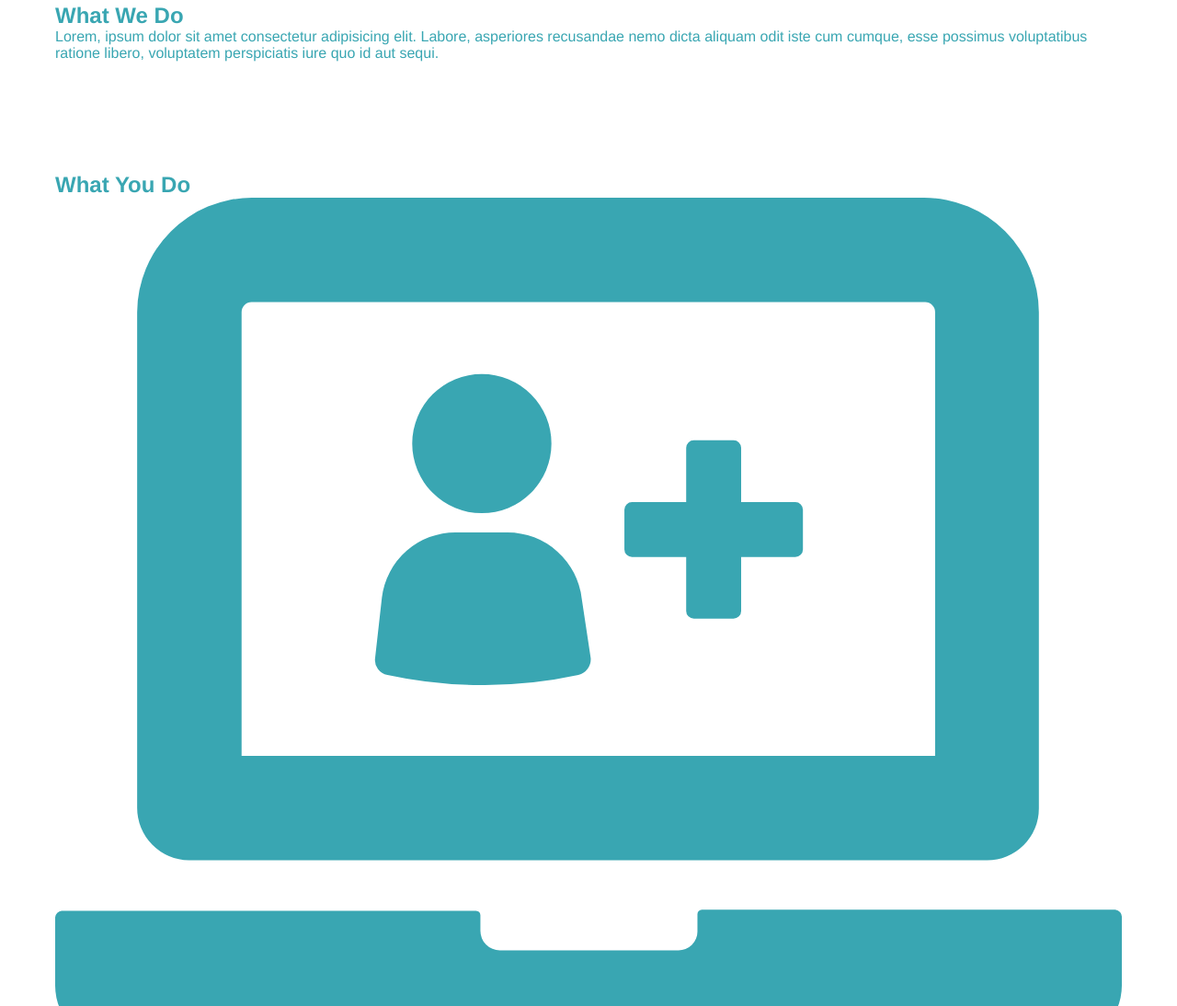
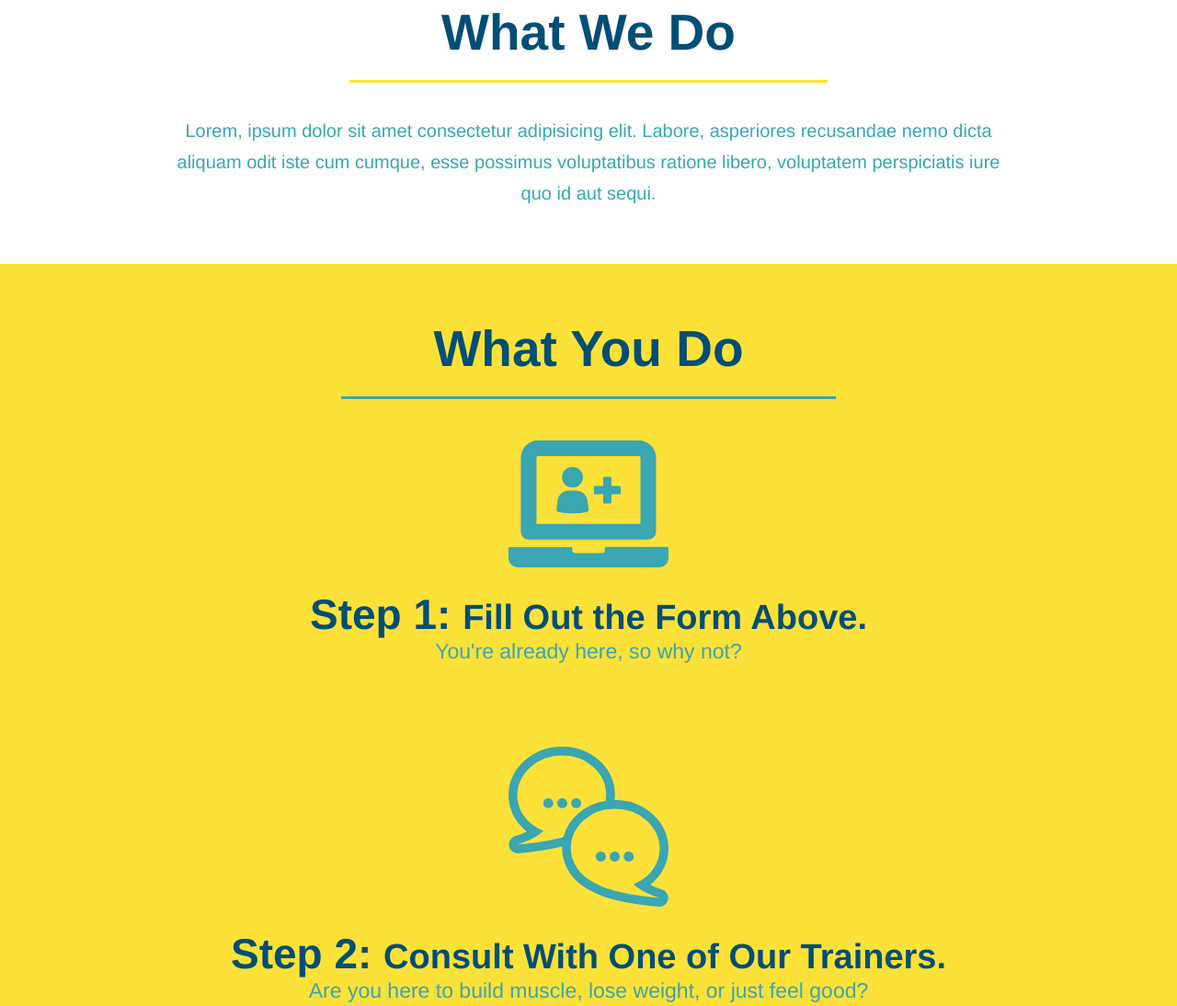
Before and after one commit to ceshort23design/run-buddy, a plain HTML site: page index.html in a window 1280 px wide. Shown: the part 739-1833 px from the top of the page at 92% size. Drawn offline with Linux system fonts and the light colour scheme.

Commit message:
style what-you-do section

```diff
--- a/assets/css/style.css
+++ b/assets/css/style.css
@@ -98,6 +98,67 @@ header nav ul li a {
   margin-bottom: 15px;
 }
 
+/* Section Styling */
+.section-title {
+  display: inline-block;
+  font-size: 55px;
+  color: #024e76;
+  margin-bottom: 35px;
+  padding: 0 100px 20px 100px;
+  border-bottom: 3px solid;
+}
+
+.primary-border {
+  border-color: #fce138;
+}
+
+.secondary-border {
+  border-color: #39a6b2;
+}
+
+/* What We Do Section */
+.intro {
+  text-align: center;
+}
+
+.intro p {
+  line-height: 1.7;
+  color: #39a6b2;
+  width: 80%;
+  font-size: 20px;
+  margin: 0 auto;
+}
+
+/* What You Do Section */
+.steps {
+  text-align: center;
+  background: #fce138;
+}
+
+.steps div {
+  margin-bottom: 80px;
+}
+
+.steps img {
+  width: 15%;
+  margin: 10px 0;
+}
+
+.steps h3 {
+  color: #024e76;
+  font-size: 46px;
+  margin-top: 10px;
+}
+
+.steps p {
+  color: #39a6b2;
+  font-size: 23px;
+}
+
+.steps span {
+  font-size: 38px;
+}
+
 /* Footer Styling */
 footer {
   background: #fce138;
--- a/index.html
+++ b/index.html
@@ -62,38 +62,38 @@
         </section>
 
         <!-- "what we do" section -->
-        <section id="what-we-do">
-            <h2>What We Do</h2>
+        <section id="what-we-do" class="intro">
+            <h2 class="section-title primary-border">What We Do</h2>
                 <p>
                     Lorem, ipsum dolor sit amet consectetur adipisicing elit. Labore, asperiores recusandae nemo dicta aliquam odit iste cum cumque, esse possimus voluptatibus ratione libero, voluptatem perspiciatis iure quo id aut sequi.
                 </p>
         </section>
 
         <!-- "what you do" section -->
-        <section id="what-you-do">
-            <h2>What You Do</h2>
+        <section id="what-you-do" class="steps">
+            <h2 class="section-title secondary-border">What You Do</h2>
 
                 <div>
                     <img src="./assets/images/step-1.svg" alt="">
-                    <h3>Step 1: Fill Out the Form Above.</h3>
+                    <h3>Step 1: <span>Fill Out the Form Above.</span></h3>
                     <p>You're already here, so why not?</p>
                 </div>
 
                 <div>
                     <img src="./assets/images/step-2.svg" alt="">
-                    <h3>Step 2: Consult With One of Our Trainers.</h3>
+                    <h3>Step 2: <span>Consult With One of Our Trainers.</span></h3>
                     <p>Are you here to build muscle, lose weight, or just feel good?</p>
                 </div>
 
                 <div>
                     <img src="./assets/images/step-3.svg" alt="">
-                    <h3>Step 3: Get Running.</h3>
+                    <h3>Step 3: <span>Get Running.</span></h3>
                     <p>Hit the ground running (literally) once your trainer lays out your plan.</p>
                 </div>
 
                 <div>
                     <img src="./assets/images/step-4.svg" alt="">
-                    <h3>Step 4: See Results</h3>
+                    <h3>Step 4: <span>See Results</span></h3>
                     <p>Bi-weelky checkins with your trainer will jeep you focused.</p>
                 </div>
 
```
